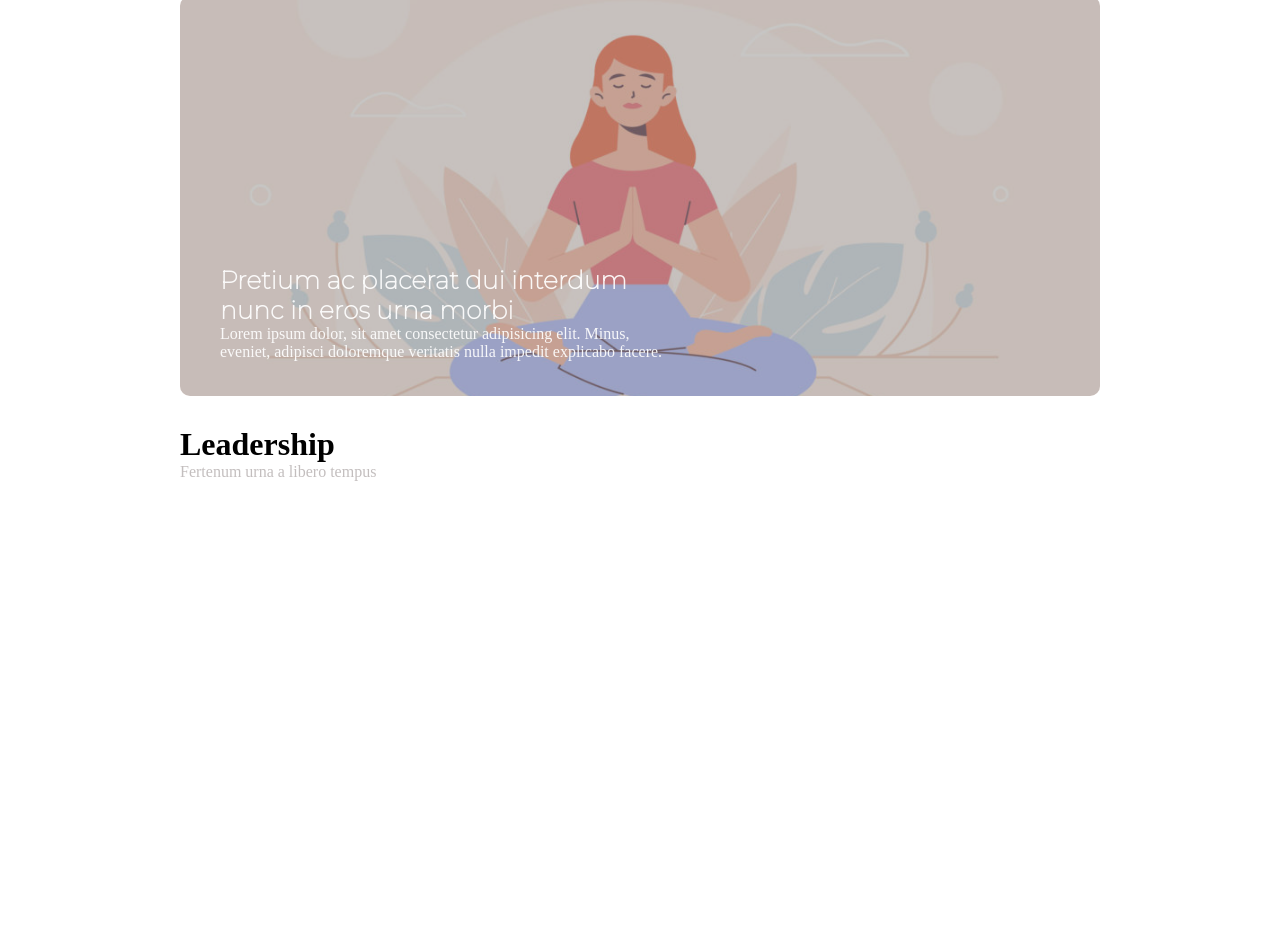
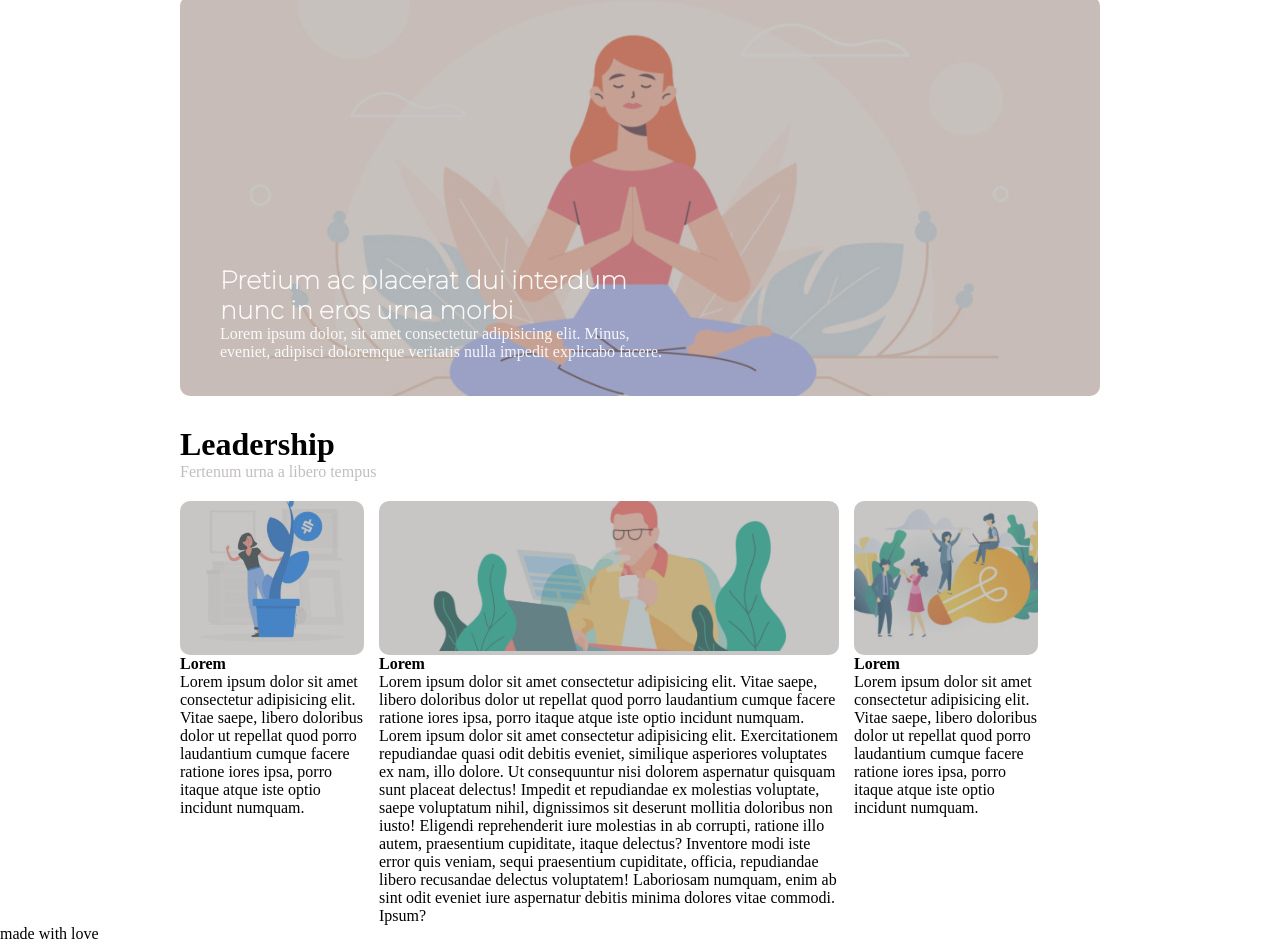
Before and after one commit to MATTEOTOSINI94/htmlcss-wp, a plain HTML site: page index.html in a window 1280 px wide. Shown: the part 128-1071 px from the top of the page. Before the commit the page ends 800 px from the top, so only its background shows below. Drawn offline with Linux system fonts and the light colour scheme.

Commit message:
modfiche

```diff
--- a/index.html
+++ b/index.html
@@ -26,7 +26,7 @@
     </header>
 
 
-    <main class="conteiner">
+    <main class="conteiner contein1">
       <section>
             <div class="banner">
                 <div class="paragrafo">
@@ -36,6 +36,8 @@
                 <div class="overlay"></div>
             </div>
       </section>
+
+
       <div class="mainbox">
          <div class="titlemain">
              <h1>Leadership</h1>
@@ -43,15 +45,50 @@
          </div>
 
 
-         <div class="float">
-             <div class="row"></div>
-             <div class="row"></div>
-             <div class="row"></div>
+         <div class="float clearfix">
+             <div class="row">
+
+                <div class="conteinpic">
+                    <img class="" src="img/img-1.jpg" alt="">
+                    <div class="overlay"></div>
+                </div>
+                <h4>Lorem</h4>
+                <p>Lorem ipsum dolor sit amet consectetur adipisicing elit. Vitae saepe, libero doloribus dolor ut repellat quod porro laudantium cumque facere ratione
+                    iores ipsa, porro itaque atque iste optio
+                    incidunt numquam.</p>
+             </div>
+
+
+             <div class="centre">
+                <div class="conteinpic">
+                    <img class="" src="img/banner-2.jpg" alt="">
+                    <div class="overlay"></div>
+                </div>
+                <h4>Lorem</h4>
+                <p>Lorem ipsum dolor sit amet consectetur adipisicing elit. Vitae saepe, libero doloribus dolor ut repellat quod porro laudantium cumque facere ratione
+                    iores ipsa, porro itaque atque iste optio
+                    incidunt numquam. Lorem ipsum dolor sit amet consectetur adipisicing elit. Exercitationem repudiandae quasi odit debitis eveniet, similique asperiores voluptates ex nam, illo dolore. Ut consequuntur nisi dolorem aspernatur quisquam sunt placeat delectus!
+                    Impedit et repudiandae ex molestias voluptate, saepe voluptatum nihil, dignissimos sit deserunt mollitia doloribus non iusto! Eligendi reprehenderit iure molestias in ab corrupti, ratione illo autem, praesentium cupiditate, itaque delectus?
+                    Inventore modi iste error quis veniam, sequi praesentium cupiditate, officia, repudiandae libero recusandae delectus voluptatem! Laboriosam numquam, enim ab sint odit eveniet iure aspernatur debitis minima dolores vitae commodi. Ipsum?</p>
+             </div>
+
+
+             <div class="row">
+                <div class="conteinpic">
+                    <img class="" src="img/img-3.jpg" alt="">
+                    <div class="overlay"></div>
+                </div>
+                <h4>Lorem</h4>
+                <p>Lorem ipsum dolor sit amet consectetur adipisicing elit. Vitae saepe, libero doloribus dolor ut repellat quod porro laudantium cumque facere ratione
+                    iores ipsa, porro itaque atque iste optio
+                    incidunt numquam.</p>
+
+             </div>
          </div>
       </div>
     </main>
 
 
-    <footer></footer>
+    <footer>made with love</footer>
 </body>
 </html>
--- a/master.css
+++ b/master.css
@@ -74,14 +74,61 @@ strong{
     font-size: 25px;
 }
 
-section .overlay{
+ section .overlay{
     position: absolute;
     width: 100%;
     height: 100%;
     background: rgba(143, 141, 138, 0.493);
     border-radius: 10px;
 }
-
+.titlemain{
+    margin-bottom: 20px;
+}
 .titlemain p{
     color: rgba(168, 161, 161, 0.692);
 }
+
+
+.clearfix::after{
+    content: "";
+    display: table;
+    clear: both;
+}
+.float{
+    width: 100%;
+    min-height: 200px
+    padding: 20px ;
+}
+.row{
+    width: 20%;
+    min-height: 200px ;
+    float: left;
+}
+.float img{
+    height: 150px;
+    width: 100%;
+    object-fit: cover;
+}
+.centre{
+    width: 50%;
+    min-height: 200px;
+    background-color: rgb(255, 255, 255);
+    float: left;
+    margin-right: 15px;
+    margin-left:15px;
+}
+
+.conteinpic{
+    position: relative;
+}
+
+.overlay{
+    position: absolute;
+    width: 100%;
+    height: 100%;
+    background: rgba(143, 141, 138, 0.493);
+    top:0;
+    left:0;
+    border-radius: 10px;
+
+}
```
